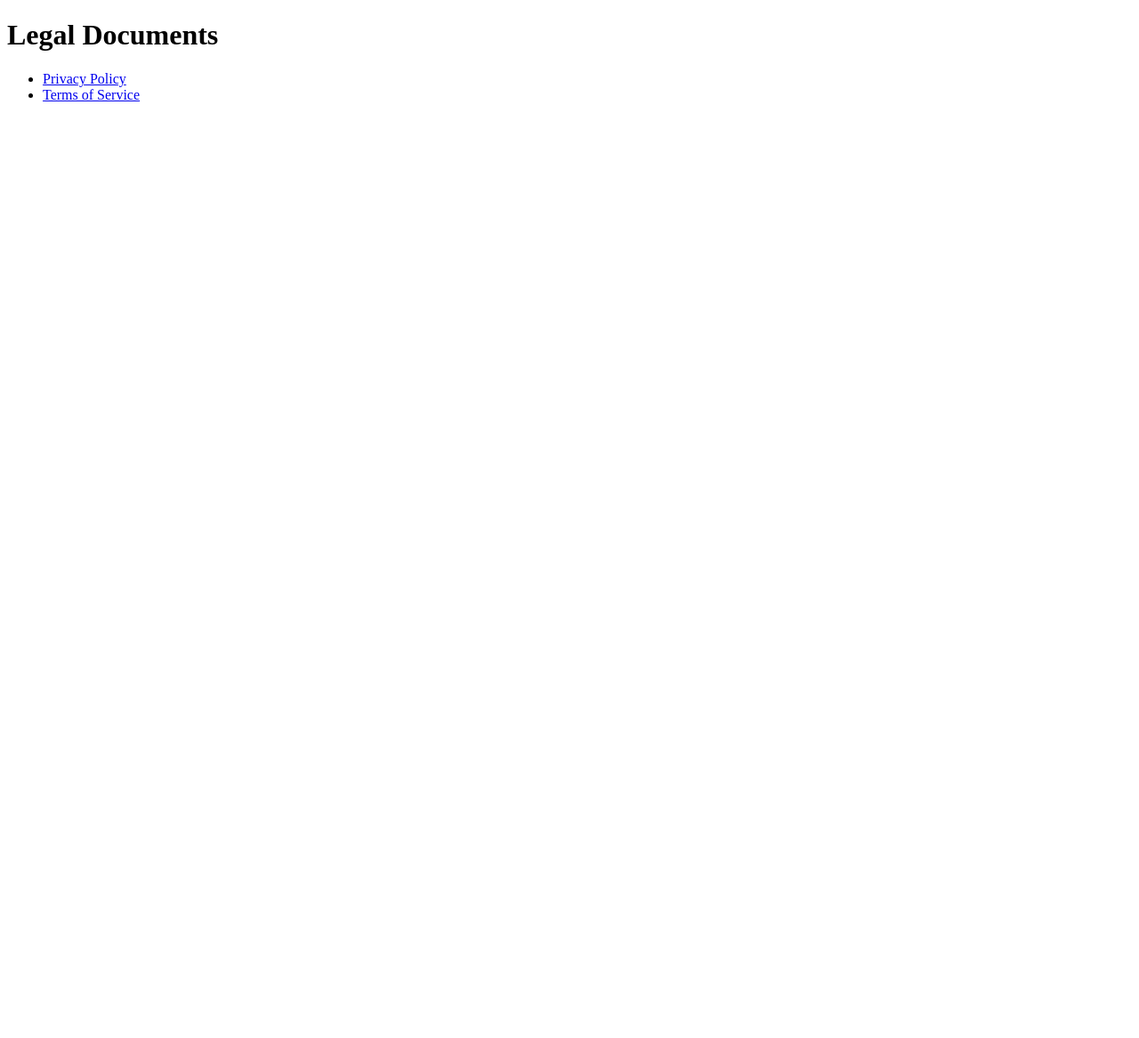
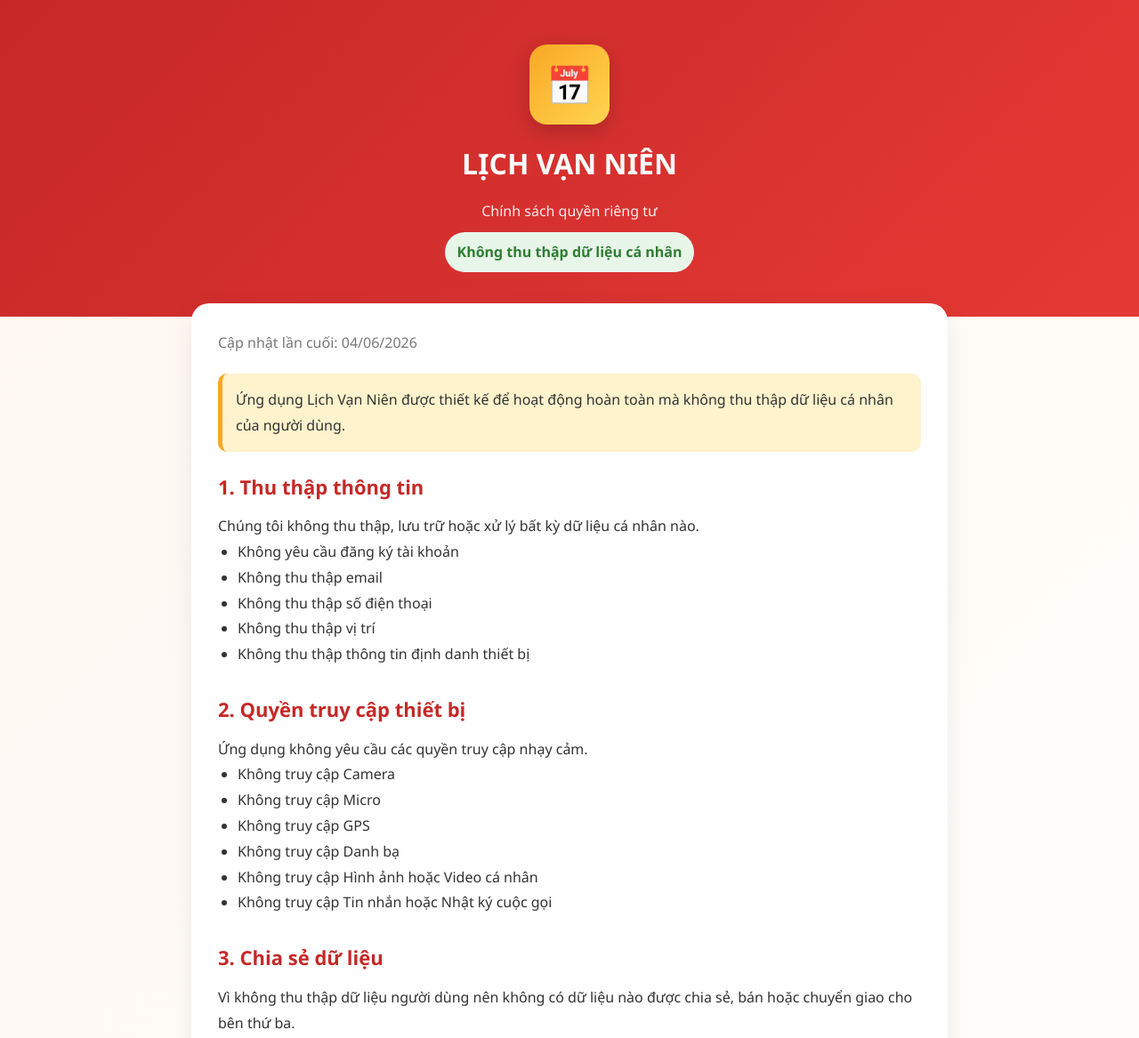
Before and after one commit to dodangduong/lichvannien, a plain HTML site: page index.html in a window 1280 px wide. Shown: the top 1167 px of the page at 89% size. Before the commit the page ends 800 px from the top, so only its background shows below. Drawn offline with Linux system fonts and the light colour scheme.

Commit message:
Update index.html

```diff
--- a/index.html
+++ b/index.html
@@ -1,24 +1,252 @@
 <!DOCTYPE html>
 <html lang="vi">
 <head>
-    <meta charset="UTF-8">
-    <title>Legal Documents</title>
+<meta charset="UTF-8">
+<meta name="viewport" content="width=device-width, initial-scale=1.0">
+
+<title>Chính sách quyền riêng tư - Lịch Vạn Niên</title>
+
+<style>
+:root{
+    --primary:#c62828;
+    --secondary:#f9a825;
+    --background:#fff8f0;
+    --card:#ffffff;
+    --text:#333;
+}
+
+*{
+    margin:0;
+    padding:0;
+    box-sizing:border-box;
+}
+
+body{
+    font-family: "Segoe UI", Arial, sans-serif;
+    background: linear-gradient(135deg,#fff8f0,#fff);
+    color:var(--text);
+    line-height:1.8;
+}
+
+.header{
+    background: linear-gradient(135deg,var(--primary),#e53935);
+    color:white;
+    padding:50px 20px;
+    text-align:center;
+}
+
+.logo{
+    width:90px;
+    height:90px;
+    margin:auto;
+    border-radius:20px;
+    background:linear-gradient(135deg,var(--secondary),#ffd54f);
+    display:flex;
+    align-items:center;
+    justify-content:center;
+    font-size:42px;
+    box-shadow:0 8px 25px rgba(0,0,0,0.2);
+}
+
+.app-name{
+    margin-top:15px;
+    font-size:32px;
+    font-weight:700;
+}
+
+.subtitle{
+    margin-top:10px;
+    opacity:0.9;
+}
+
+.container{
+    max-width:900px;
+    margin:auto;
+    padding:25px;
+}
+
+.card{
+    background:var(--card);
+    border-radius:20px;
+    padding:30px;
+    margin-top:-40px;
+    box-shadow:0 10px 30px rgba(0,0,0,0.08);
+}
+
+.update{
+    color:#777;
+    margin-bottom:20px;
+}
+
+.section{
+    margin-bottom:28px;
+}
+
+.section h2{
+    color:var(--primary);
+    margin-bottom:10px;
+    font-size:22px;
+}
+
+ul{
+    padding-left:22px;
+}
+
+.notice{
+    background:#fff3cd;
+    border-left:5px solid var(--secondary);
+    padding:15px;
+    border-radius:10px;
+    margin:20px 0;
+}
+
+.footer{
+    text-align:center;
+    color:#666;
+    padding:40px 20px;
+}
+
+.badge{
+    display:inline-block;
+    background:#e8f5e9;
+    color:#2e7d32;
+    padding:8px 14px;
+    border-radius:30px;
+    margin-top:10px;
+    font-weight:600;
+}
+
+@media(max-width:768px){
+
+    .app-name{
+        font-size:26px;
+    }
+
+    .card{
+        padding:20px;
+    }
+
+    .section h2{
+        font-size:20px;
+    }
+}
+</style>
+
 </head>
 <body>
-    <h1>Legal Documents</h1>
 
-    <ul>
-        <li>
-            <a href="privacy-policy.html">
-                Privacy Policy
-            </a>
-        </li>
+<header class="header">
 
-        <li>
-            <a href="terms-of-service.html">
-                Terms of Service
-            </a>
-        </li>
-    </ul>
+    <div class="logo">📅</div>
+
+    <div class="app-name">LỊCH VẠN NIÊN</div>
+
+    <div class="subtitle">
+        Chính sách quyền riêng tư
+    </div>
+
+    <div class="badge">
+        Không thu thập dữ liệu cá nhân
+    </div>
+
+</header>
+
+<div class="container">
+
+    <div class="card">
+
+        <p class="update">
+            Cập nhật lần cuối: 04/06/2026
+        </p>
+
+        <div class="notice">
+            Ứng dụng Lịch Vạn Niên được thiết kế để hoạt động hoàn toàn mà không thu thập dữ liệu cá nhân của người dùng.
+        </div>
+
+        <div class="section">
+            <h2>1. Thu thập thông tin</h2>
+
+            <p>
+                Chúng tôi không thu thập, lưu trữ hoặc xử lý bất kỳ dữ liệu cá nhân nào.
+            </p>
+
+            <ul>
+                <li>Không yêu cầu đăng ký tài khoản</li>
+                <li>Không thu thập email</li>
+                <li>Không thu thập số điện thoại</li>
+                <li>Không thu thập vị trí</li>
+                <li>Không thu thập thông tin định danh thiết bị</li>
+            </ul>
+        </div>
+
+        <div class="section">
+            <h2>2. Quyền truy cập thiết bị</h2>
+
+            <p>
+                Ứng dụng không yêu cầu các quyền truy cập nhạy cảm.
+            </p>
+
+            <ul>
+                <li>Không truy cập Camera</li>
+                <li>Không truy cập Micro</li>
+                <li>Không truy cập GPS</li>
+                <li>Không truy cập Danh bạ</li>
+                <li>Không truy cập Hình ảnh hoặc Video cá nhân</li>
+                <li>Không truy cập Tin nhắn hoặc Nhật ký cuộc gọi</li>
+            </ul>
+        </div>
+
+        <div class="section">
+            <h2>3. Chia sẻ dữ liệu</h2>
+
+            <p>
+                Vì không thu thập dữ liệu người dùng nên không có dữ liệu nào được chia sẻ, bán hoặc chuyển giao cho bên thứ ba.
+            </p>
+        </div>
+
+        <div class="section">
+            <h2>4. Dịch vụ bên thứ ba</h2>
+
+            <p>
+                Ứng dụng không sử dụng các dịch vụ quảng cáo hoặc phân tích hành vi người dùng nhằm thu thập dữ liệu cá nhân.
+            </p>
+        </div>
+
+        <div class="section">
+            <h2>5. Bảo mật</h2>
+
+            <p>
+                Chúng tôi luôn cố gắng duy trì môi trường ứng dụng ổn định và an toàn để mang lại trải nghiệm tốt nhất cho người dùng.
+            </p>
+        </div>
+
+        <div class="section">
+            <h2>6. Thay đổi chính sách</h2>
+
+            <p>
+                Chính sách quyền riêng tư có thể được cập nhật khi cần thiết. Phiên bản mới nhất sẽ luôn được công bố trên trang này.
+            </p>
+        </div>
+
+        <div class="section">
+            <h2>7. Liên hệ</h2>
+
+            <p>
+                Nếu có câu hỏi liên quan đến Chính sách quyền riêng tư này, vui lòng liên hệ:
+            </p>
+
+            <p>
+                📧 support@yourdomain.com
+            </p>
+        </div>
+
+    </div>
+
+</div>
+
+<footer class="footer">
+    © 2026 Lịch Vạn Niên. All Rights Reserved.
+</footer>
+
 </body>
 </html>
```
